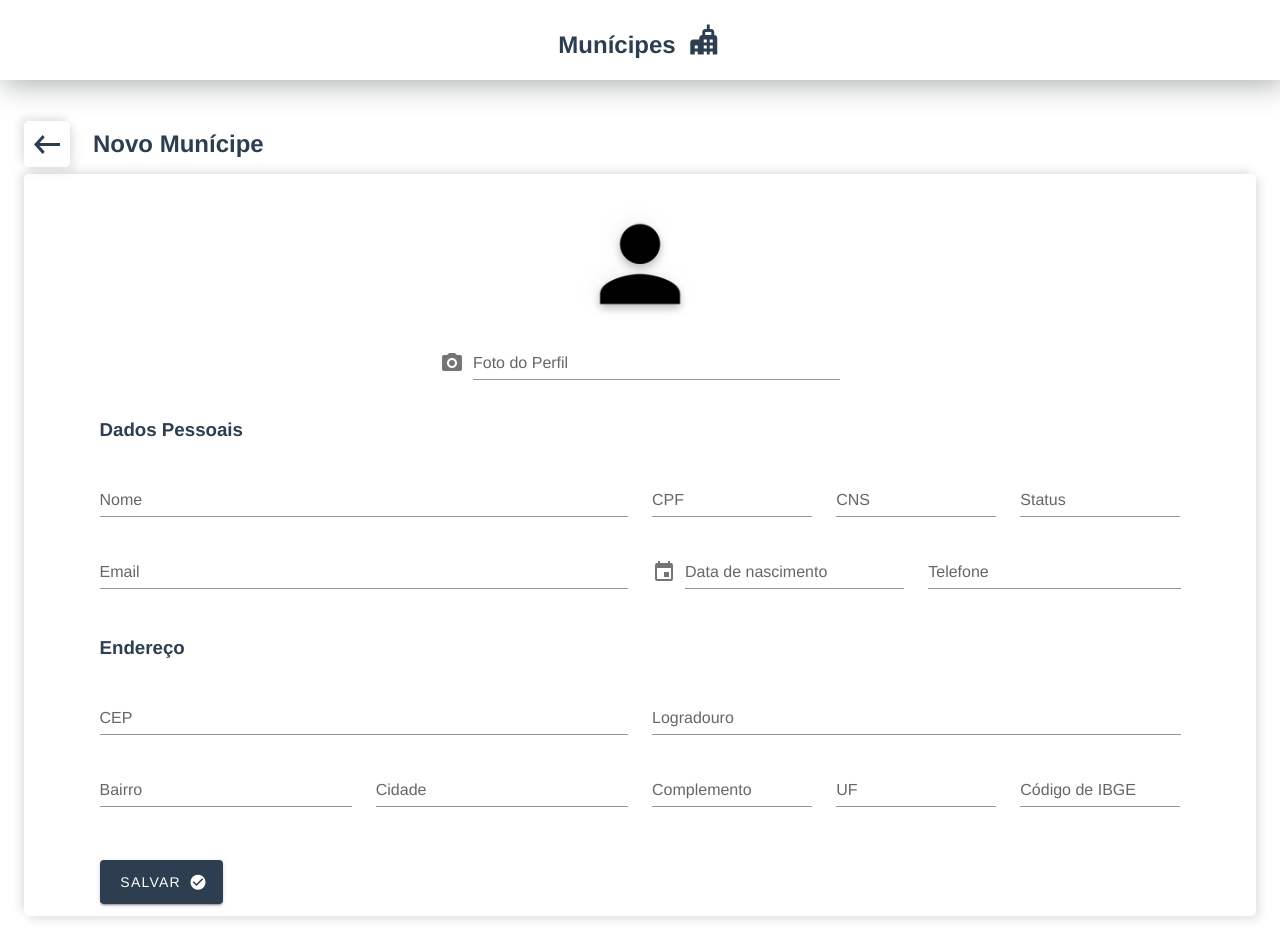
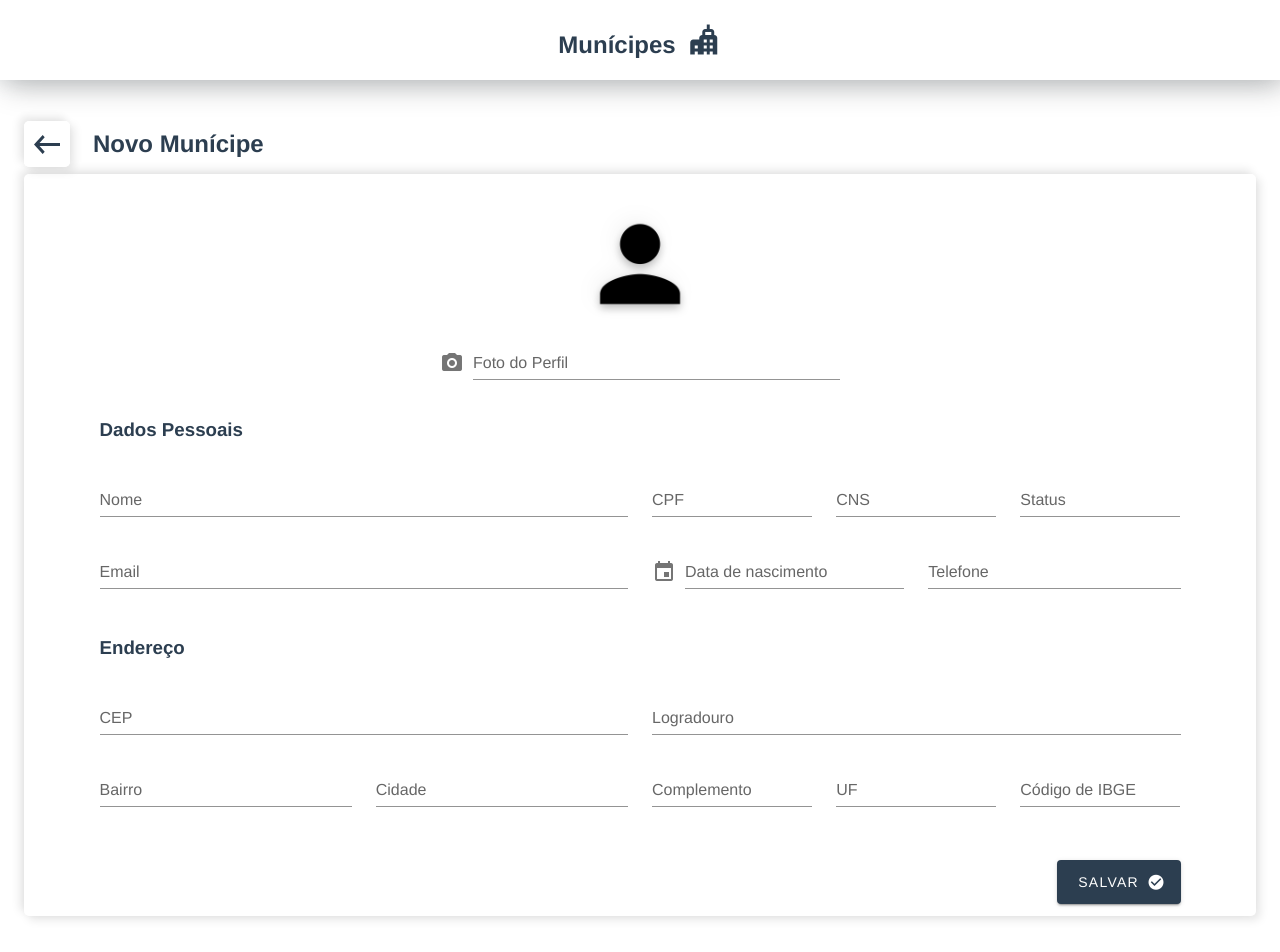
Before and after one commit to elton0022/townspersons-web, a Vue app: page /new-townsperson in a window 1280 px wide. Shown: the top 952 px of the page. Built offline with nearby package versions, Linux system fonts and the light colour scheme.

Commit message:
refactor: layout

```diff
--- a/src/App.vue
+++ b/src/App.vue
@@ -42,14 +42,13 @@ body {
   padding: 0px;
 }
 .pages {
-  height: 1000px;
   margin-top: 20px;
   padding: 24px;
 }
 .pages .content {
   width: 100%;
   margin-top: 10px;
-  max-height: 1000px;
+  height: auto;
   box-shadow: -4px -4px 10px #0000001a, 4px 4px 10px #0000001a;
   border-radius: 5px;
 }
--- a/src/pages/FormTownsperson.vue
+++ b/src/pages/FormTownsperson.vue
@@ -151,7 +151,7 @@
             </v-col>
           </v-row>
           <v-row>
-            <v-col cols="12" sm="2" align="left">
+            <v-col cols="12" sm="12" align="right">
               <v-btn
                 :loading="loading"
                 :disabled="loading"
@@ -220,6 +220,7 @@ export default {
       if (formPersonalData.includes("") || formAdress.includes("")) {
         alert("Alguns Campos estão vazios");
       } else {
+        this.loading = true;
         let data = new FormData();
         let addressText = JSON.stringify(this.address);
 
@@ -244,6 +245,8 @@ export default {
         } else {
           alert("Adicionado!!");
         }
+
+        this.loading = false;
 
       }
     },
```
